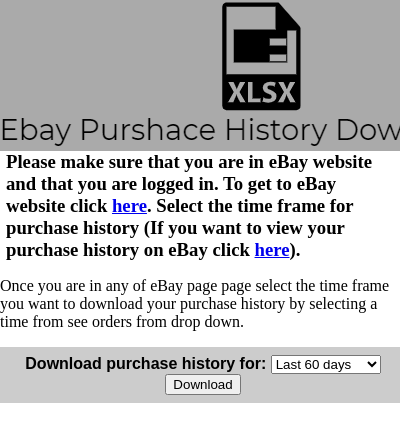
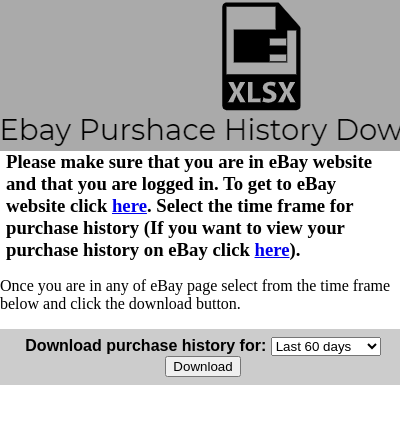
Before and after one commit to Greensahil/EbayHistoryChromeExtension, a browser extension: page Ebay_PurchaseHistory_Downloader/popup.html in a window 400 px wide. Shown: the top 442 px of the page. Drawn offline with Linux system fonts and the light colour scheme.

Commit message:
change verbiage

```diff
--- a/Ebay_PurchaseHistory_Downloader/popup.html
+++ b/Ebay_PurchaseHistory_Downloader/popup.html
@@ -44,7 +44,7 @@
          (If you want to view your purchase history on eBay click <a href="https://www.ebay.com/myb/PurchaseHistory" target="_blank">here</a>).
       </h3>
 
-      <p>Once you are in any of eBay page page select the time frame you want to download your purchase history by selecting a time from see orders from drop down.</p>
+      <p>Once you are in any of eBay page select from the time frame below and click the download button.</p>
       <div style="margin: 0 auto;" class="infoSection">Download purchase history for:
        <select id="dateFilterForDownload">
             <option value="LAST_60_DAYS">Last 60 days</option>
```
